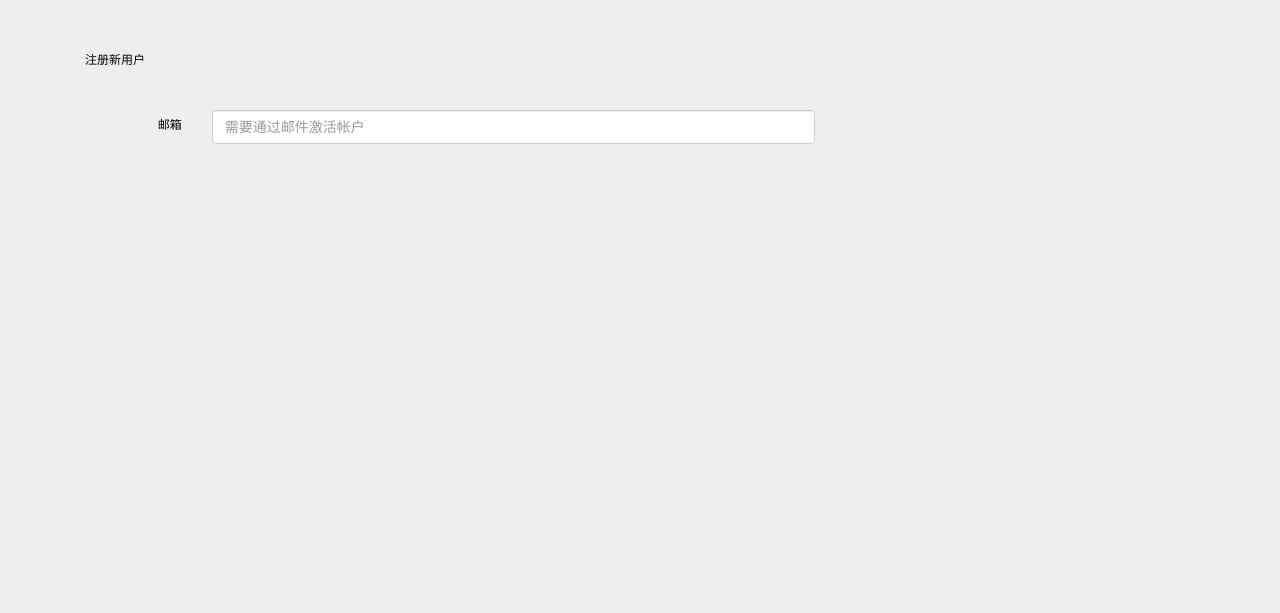
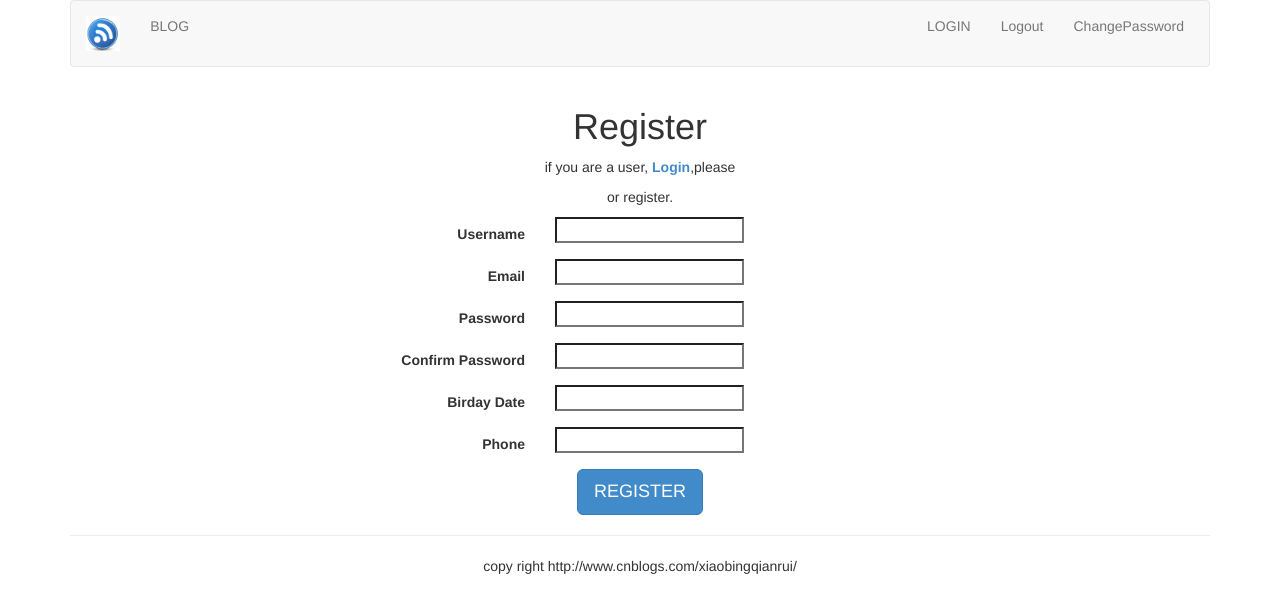
Before and after one commit to lizoo6zhi/django_fateli, a Django app: page /account/profile/ in a window 1280 px wide. Shown: the top 613 px of the page. Run offline with Django 3.2, Linux system fonts and the light colour scheme; data comes from the database, SQL or seed files in the repository.

Commit message:
add login register changepassword blog

```diff
--- a/account/forms.py
+++ b/account/forms.py
@@ -5,21 +5,25 @@ from .models import UserProfile
 import re
 
 class RegisterForm(forms.ModelForm):
-    password1 = forms.CharField(label="PassWord",widget=forms.PasswordInput)
-    password2 = forms.CharField(label="ConfirmPassword",widget=forms.PasswordInput)
+    password = forms.CharField(label="PassWord",widget=forms.PasswordInput)
+    confirm_password = forms.CharField(label="Confirm Password",widget=forms.PasswordInput)
 
     class Meta:
         model = User #决定表单的内容会写到哪个数据库表中的哪些记录中
         fields = ("username","email")
 
-    def clean_password2(self):
+    def clean_confirm_password(self):
         cd = self.cleaned_data
-        if cd["password1"] != cd["password2"]:
+        if cd["password"] != cd["confirm_password"]:
             raise forms.ValidationError("passwords do not match")
-        return cd["password2"]
+        return cd["confirm_password"]
 
 
 class UserProfileForm(forms.ModelForm):
     class Meta:
         model = UserProfile
         fields = ('birday','phone')
+
+    def clean(self):
+        cd = self.cleaned_data
+        return cd
--- a/account/urls.py
+++ b/account/urls.py
@@ -3,8 +3,10 @@ from account import views
 from django.contrib.auth import views as auth_views
 from django.urls import reverse_lazy
 urlpatterns = [
-    url(r'^register/',views.register_by_forms),
-    url(r'^login/', views.LoginViewEx.as_view(), name='login'),
-    url(r'^profile/',views.register_by_forms),
-    url(r'^password-change/$', auth_views.PasswordChangeView.as_view(), name='password_change')
+    url(r'register/',views.RegisterView, name='register'),
+    url(r'login/', views.LoginViewEx.as_view(), name='login'),
+    url(r'logout/', views.logoutex, name='logout'),
+    url(r'profile/',views.RegisterView),
+    url(r'password_change/', auth_views.PasswordChangeView.as_view(), name='password_change'),
+    url(r'password_change/done/', auth_views.PasswordChangeDoneView.as_view(), name='password_change_done'),
 ]
--- a/account/views.py
+++ b/account/views.py
@@ -1,38 +1,57 @@
 from django.shortcuts import render
-from django.http.response import HttpResponse
-from django.shortcuts import render
+from django.http.response import HttpResponse,HttpResponseRedirect
+from django.shortcuts import render,redirect
 from .forms import RegisterForm,UserProfileForm
 import re
 
 from django.contrib.auth.models import User
-from django.contrib.auth import views as auth_views
+from django.contrib.auth import logout, login,views as auth_views
+from django.views import View
 
 # Create your views here.
-def register_by_forms(request):
+def RegisterView(request):
     registerform = RegisterForm(request.POST)
     userprofileform = UserProfileForm(request.POST)
-    print('USer:',User.objects.all())
-    print('User:', User.objects.filter(username='zhanglin').delete())
-    print('USer:',User.objects.all())
     if request.method == 'GET':
         return render(request, 'register.html', {"registerform":registerform, 'userprofileform':userprofileform})
     elif request.method == 'POST':
-        if registerform.is_valid() and userprofileform.is_valid():
+        if registerform.is_valid()*userprofileform.is_valid():
             newuser=registerform.save(commit=False)
-            newuser.set_password(registerform.cleaned_data['password2'])
+            newuser.set_password(registerform.cleaned_data['confirm_password'])
             newuser.save()
             userprofile = userprofileform.save(commit=False)
             userprofile.user = newuser
             userprofile.save()
             data = registerform.cleaned_data
-            format_string = 'username:{username}<br/>password:{password1}<br/>confirmpassword:{password2}'.format(**data)
+            format_string = 'username:{username}<br/>password:{password}<br/>confirmpassword:{confirm_password}'.format(**data)
+            print('format_string:', format_string)
             return HttpResponse(format_string)
         else:
             return render(request, 'register.html', {"registerform":registerform, 'userprofileform':userprofileform})
 
+from django.urls.base import reverse
 
+#使用django自带的LoginView
 class LoginViewEx(auth_views.LoginView):
-    def form_valid(self, form):
-        """Security check complete. Log the user in."""
-        auth_views.auth_login(self.request, form.get_user())
-        return HttpResponse('login access')
+    template_name = 'login.html'
+    def get(self, request, *args, **kwargs):
+        """Handle GET requests: instantiate a blank version of the form."""
+        return self.render_to_response(self.get_context_data())
+
+    def post(self, request, *args, **kwargs):
+        """
+        Handle POST requests: instantiate a form instance with the passed
+        POST variables and then check if it's valid.
+        """
+        form = self.get_form()
+        if form.is_valid():
+            login(self.request, form.get_user())
+            return HttpResponseRedirect(reverse('blog:blog_titles'))
+        else:
+            return redirect('/account/login/')
+
+from django.contrib.auth.decorators import login_required
+@login_required
+def logoutex(request):
+    logout(request)
+    return redirect('/blog/')
--- a/blog/views.py
+++ b/blog/views.py
@@ -4,7 +4,10 @@ from django.http import HttpResponse
 
 # Create your views here.
 from django.views import View
+from django.contrib.auth.decorators import login_required
 
+from django.contrib.auth.decorators import login_required
+@login_required
 def blog_title(request):
     blogs = BlogModel.objects.all()
     return render(request, 'titles.html', {'blogs':blogs})
--- a/mysite/settings.py
+++ b/mysite/settings.py
@@ -128,3 +128,7 @@ STATIC_URL = '/static/'
 STATICFILES_DIRS = (
     os.path.join(BASE_DIR, "static"),
 )
+
+LOGIN_REDIRECT_URL = '/'
+#LOGOUT_REDIRECT_URL = '/blog/'
+LOGIN_URL = '/account/login/'
--- a/templates/header.html
+++ b/templates/header.html
@@ -11,12 +11,15 @@
 				<li><a href="{% url 'blog:blog_titles'%}">BLOG</a></li>
 			</ul>
 			<ul class="nav navbar-nav navbar-right" style="margin-right:10px">
-				{% if user.is_authenticated %}
+				<!--{% if user.is_authenticated %}
 					<li><a href="#">{{user.username}}</a></li>
-					<li><a href="#">Logout</a></li>
+					<li><a href="{% url 'account:logout'%}">Logout</a></li>
 				{% else %}
 					<li><a href="{% url 'account:login' %}">LOGIN</a></li>
-				{% endif %}
+				{% endif %}-->
+				<li><a href="{% url 'account:login' %}">LOGIN</a></li>
+				<li><a href="{% url 'account:logout'%}">Logout</a></li>
+				<li><a href="{% url 'account:password_change'%}">ChangePassword</a></li>
 			</ul>
 		</div>
 	</nav>
--- a/templates/register.html
+++ b/templates/register.html
@@ -1,22 +1,42 @@
-{% extends 'base_bky.html'%}
+{% extends 'base.html'%}
 {% block title %}用户注册 - Django{% endblock %}
 {% block content %}
-	<div class="hidden-xs title-top col-sm-12">
-        注册新用户
-        <hr class="head-hr">
-    </div>
-	<form class="form-horizontal col-sm-8 form-padding" role="form" id="registerForm" method="post" onsubmit="return false" novalidate="novalidate">
-		<div class="form-space-top hidden-xs"></div>
-		<!--每一行-->
-		<div class="form-group">
-			<div class="col-sm-2 control-label">
-				<label class="w4-2" for="Email">邮箱</label>
+	<div class="row text-center vertical-middle-sm">
+		<h1>Register</h1>
+		<p>if you are a user, <strong><a href="{% url 'account:login'%}">Login</a></strong>,please</p>
+		<p>or register.</p>
+		<form class="form-horizontal" action="." method="post">{% csrf_token %}
+			<div class ="form-group">
+				<label for="{{registerform.username.id_for_label}}" class="col-md-5 control-label">Username</label>
+				<div class="col-md-6 text-left">{{registerform.username}}</div>
 			</div>
-			<div class="col-sm-10 has-feedback">
-				<input class="form-control" placeholder="需要通过邮件激活帐户" type="email" data-val="true" data-val-checkemailpostfix="不支持该邮箱后缀" data-val-email="邮箱格式错误" data-val-length="邮箱地址不能超过120个字符" data-val-length-max="120" data-val-regex="邮箱地址错误或不支持" data-val-regex-pattern="[\w!#\$%&amp;'\*\+\-\/=\^_`{\|}~.]+@([\w-]+\.)+(com|net|cn|org|me|cc|biz)$" data-val-remote="'邮箱' is invalid." data-val-remote-additionalfields="*.Email" data-val-remote-url="/Account/CheckEmail" data-val-required="请输入邮箱地址" id="Email" name="Email">
-				<span class="text-danger field-validation-valid" data-valmsg-for="Email" data-valmsg-replace="true"></span>
-				<span class="glyphicon form-control-feedback"></span>
+
+			<div class ="form-group">
+				<label for="{{registerform.email.id_for_label}}" class="col-md-5 control-label">Email</label>
+				<div class="col-md-6 text-left">{{registerform.email}}</div>
 			</div>
-		</div>
-	<form>
+
+			<div class ="form-group">
+				<label for="{{registerform.password.id_for_label}}" class="col-md-5 control-label">Password</label>
+				<div class="col-md-6 text-left">{{registerform.password}}</div>
+			</div>
+
+			<div class ="form-group">
+				<label for="{{registerform.confirm_password.id_for_label}}" class="col-md-5 control-label">Confirm Password</label>
+				<div class="col-md-6 text-left">{{registerform.confirm_password}}</div>
+			</div>
+
+			<div class ="form-group">
+				<label for="{{userprofileform.birday.id_for_label}}" class="col-md-5 control-label">Birday Date</label>
+				<div class="col-md-6 text-left">{{userprofileform.birday}}</div>
+			</div>
+
+			<div class ="form-group">
+				<label for="{{userprofileform.phone.id_for_label}}" class="col-md-5 control-label">Phone</label>
+				<div class="col-md-6 text-left">{{userprofileform.phone}}</div>
+			</div>
+
+			<input type="submit" class="btn btn-primary btn-lg" value="REGISTER">
+		</form>
+	</div>
 {% endblock%}
```
Also changed, not shown: templates/password_change.html (added, +9 -0 lines).
